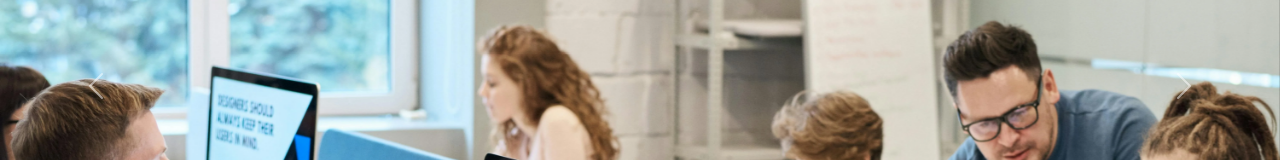
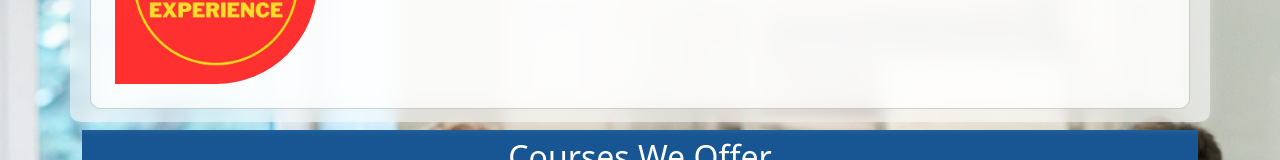
Before and after one commit to Monika752/cscwebsite, a React (Create React App) app: page / in a window 1280 px wide. Shown: the part 230-390 px from the top of the page. Built offline with nearby package versions, Linux system fonts and the light colour scheme.

Commit message:
Update Home.js

```diff
--- a/src/pages/Home.js
+++ b/src/pages/Home.js
@@ -1,8 +1,8 @@
 import React, { memo, useEffect, useCallback } from "react";
 import { lazy, Suspense } from "react";
 import { Carousel as BootstrapCarousel } from "bootstrap";
+import Carousel from "../components/Carousel";
 
-const Carousel = lazy(() => import("../components/Carousel"));
 
 export default function Home() {
   const handleClick = useCallback(() => {
@@ -28,9 +28,6 @@ export default function Home() {
           backgroundPosition: "center",
         }}
       >
-        <Suspense fallback={<div style={{ minHeight: "400px" }}>Loading...</div>}>
-          <Carousel />
-        </Suspense>
 
         <div className="container my-2 containertrans">
           <div className="card m-2 cardtrans" style={{ maxWidth: "100%" }}>
```
